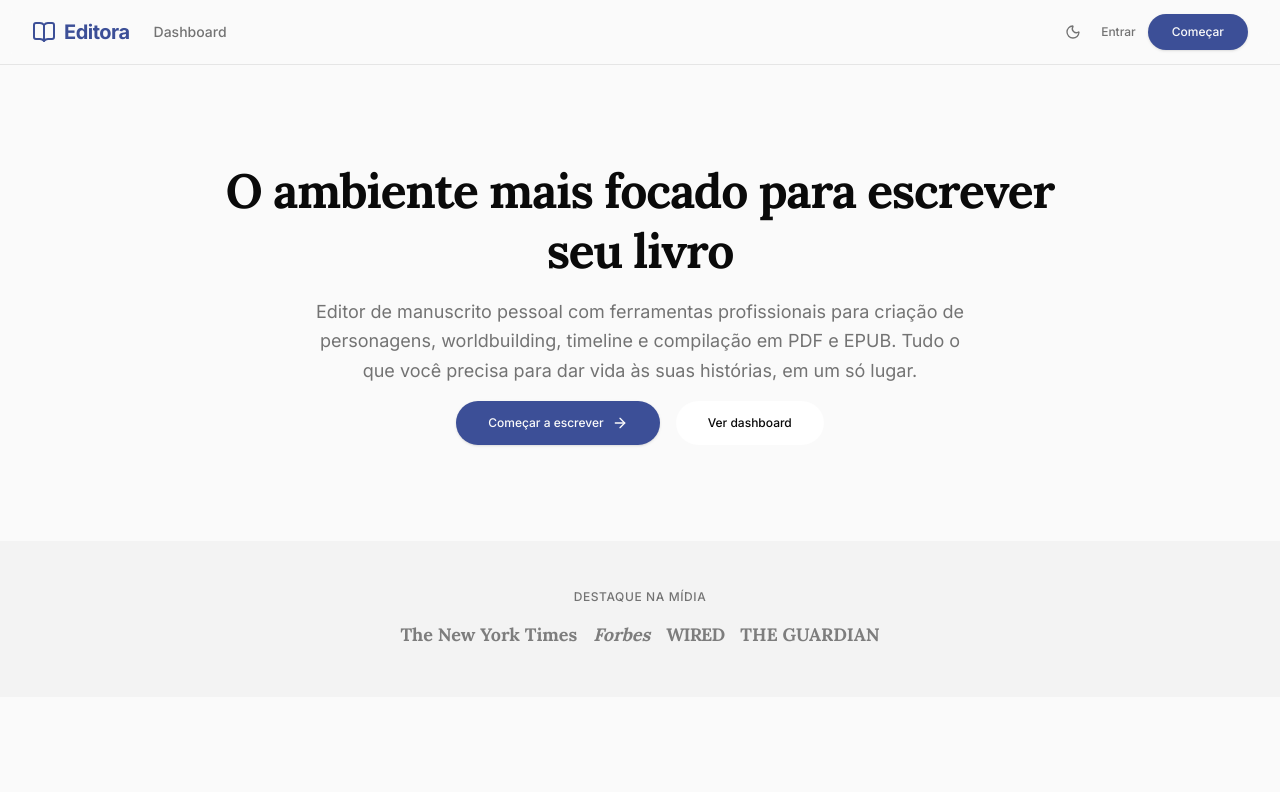
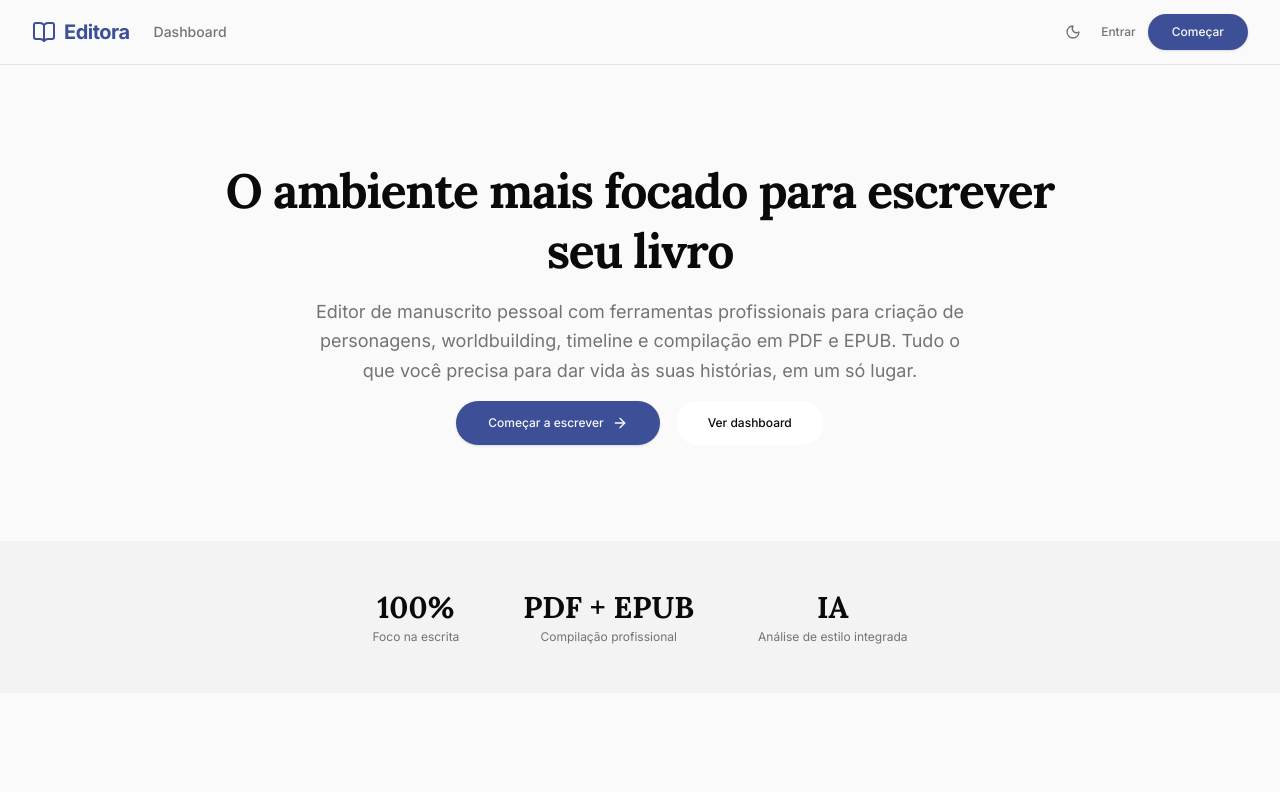
Before and after one commit to danub-io/editora, a Next.js app in the folder web/: page / in a window 1280 px wide. Shown: the top 792 px of the page. Built offline with nearby package versions, Linux system fonts and the light colour scheme.

Commit message:
feat: Step 2 - Replace fake media logos with stats section

```diff
--- a/web/src/app/page.tsx
+++ b/web/src/app/page.tsx
@@ -64,25 +64,32 @@ export default function LandingPage() {
           </div>
         </section>
 
-        {/* ─── Trust / Logos Section ─── */}
+        {/* ─── Stats Section ─── */}
         <section className="bg-muted py-12">
           <div className="mx-auto max-w-7xl px-6 text-center md:px-8">
-            <p className="mb-4 text-xs font-medium uppercase tracking-wider text-muted-foreground">
-              Destaque na mídia
-            </p>
-            <div className="flex flex-wrap items-center justify-center gap-4 opacity-50 md:gap-4">
-              <span className="font-serif text-lg font-bold text-foreground">
-                The New York Times
-              </span>
-              <span className="font-serif text-lg font-bold italic text-foreground">
-                Forbes
-              </span>
-              <span className="font-serif text-lg font-bold tracking-tighter text-foreground">
-                WIRED
-              </span>
-              <span className="font-serif text-lg font-bold uppercase text-foreground">
-                The Guardian
-              </span>
+            <div className="flex flex-wrap items-center justify-center gap-8 md:gap-16">
+              <div className="flex flex-col items-center gap-1">
+                <span className="font-serif text-3xl font-bold text-foreground">
+                  100%
+                </span>
+                <span className="text-xs text-muted-foreground">Foco na escrita</span>
+              </div>
+              <div className="flex flex-col items-center gap-1">
+                <span className="font-serif text-3xl font-bold text-foreground">
+                  PDF + EPUB
+                </span>
+                <span className="text-xs text-muted-foreground">
+                  Compilação profissional
+                </span>
+              </div>
+              <div className="flex flex-col items-center gap-1">
+                <span className="font-serif text-3xl font-bold text-foreground">
+                  IA
+                </span>
+                <span className="text-xs text-muted-foreground">
+                  Análise de estilo integrada
+                </span>
+              </div>
             </div>
           </div>
         </section>
```
